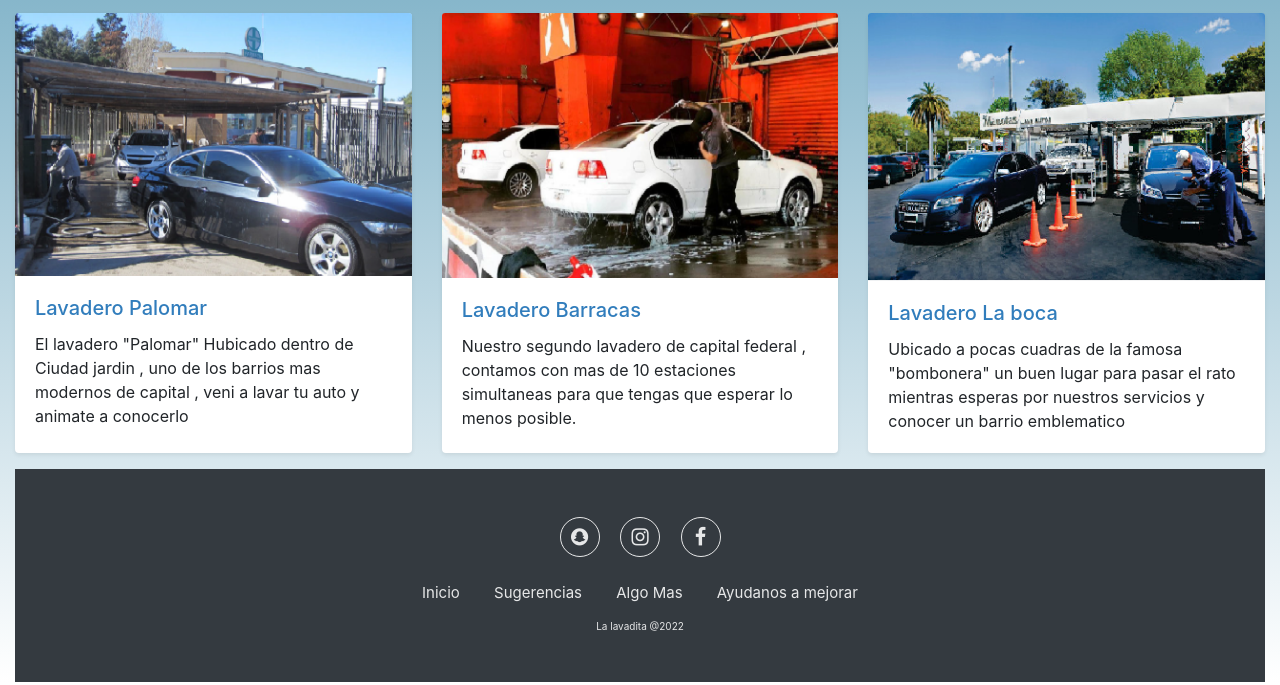
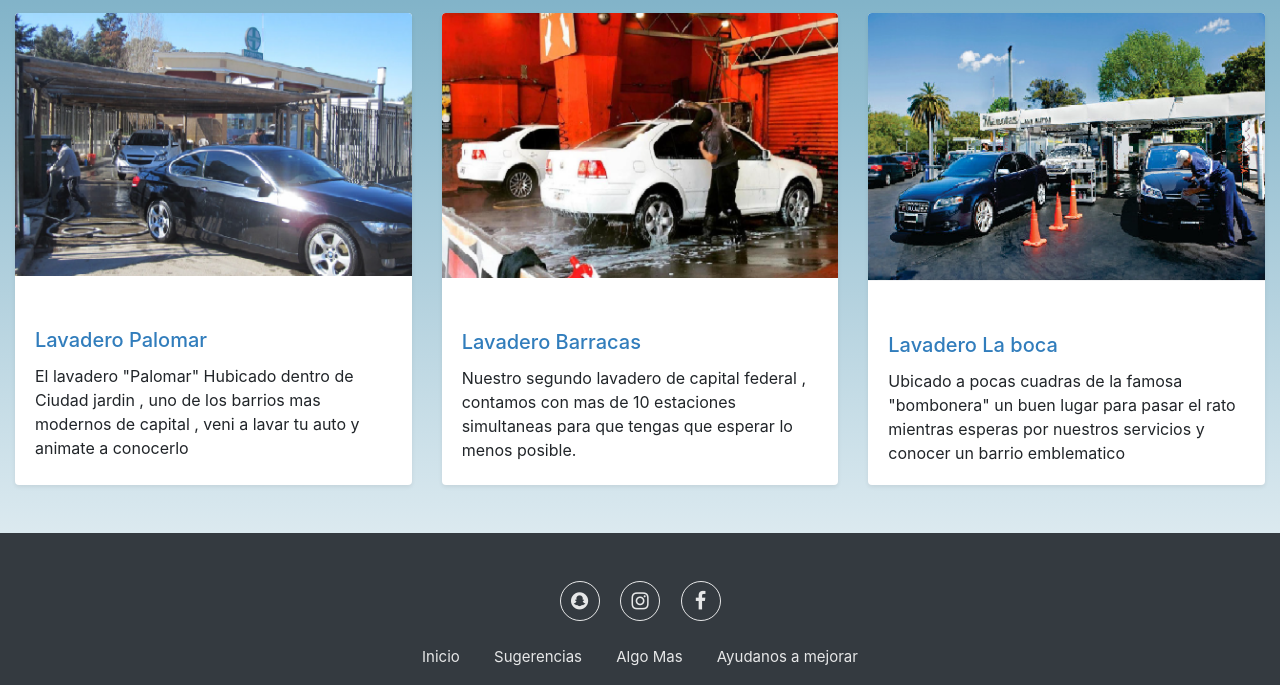
Before and after one commit to Tapechi/lalavadita-webapp, a website: page pages/QuienesSomos.html in a window 1280 px wide. Shown: the part 547-1232 px from the top of the page. Drawn offline with nearby package versions, Linux system fonts and the light colour scheme.

Commit message:
Avances varios para entrega final

```diff
--- a/pages/QuienesSomos.html
+++ b/pages/QuienesSomos.html
@@ -28,7 +28,7 @@
                 </button>
                 <div class="collapse navbar-collapse" id="navbarNavAltMarkup">
                   <div class=" navg navbar-nav w-100 justify-content-center " >
-                    <a class="nav-item nav-link active" href="../Inicio.html">inicio</a>
+                    <a class="nav-item nav-link active" href="../index.html">inicio</a>
                     <a class="nav-item nav-link" href="./QuienesSomos.html">Quienes somos</a>
                     <a class="nav-item nav-link" href="./NuestrosTrabajos.html">Trabajos</a>
                     <a class="nav-item nav-link" href="./Servicio.html">Servicios</a>
@@ -94,7 +94,7 @@
   </div>
 </div>
 </div>
-
+</div>
 
 
 <footer>
--- a/scss/Parciales/_body.scss
+++ b/scss/Parciales/_body.scss
@@ -59,9 +59,30 @@ h5{
 
   }
 
+
+  .card{
+	overflow: hidden;
+  }
+
   .cardLavadero {
-    margin-bottom: 1rem;
+    margin-bottom: 3rem;
+	img {
+		margin-bottom: 2rem;
+		-moz-trasition: all 0.8s;
+		-webkit-trasition: all 0.8s;
+		transition: all 0.8s;
 	}
+
+	}
+
+	.cardLavadero:hover {
+		img {
+			-moz-transforms: scale(1.2);
+			transform: scale(1.2);
+		}
+
+		}
+
 
 .trabajo {
 	display: flex;
```
Also changed, not shown: index.html (renamed from Inicio.html, +1 -0 lines), pages/NuestrosTrabajos.html (+2 -1 lines), pages/Servicio.html (+1 -1 lines), pages/formulario2.html (+1 -1 lines), css/destino.css.
